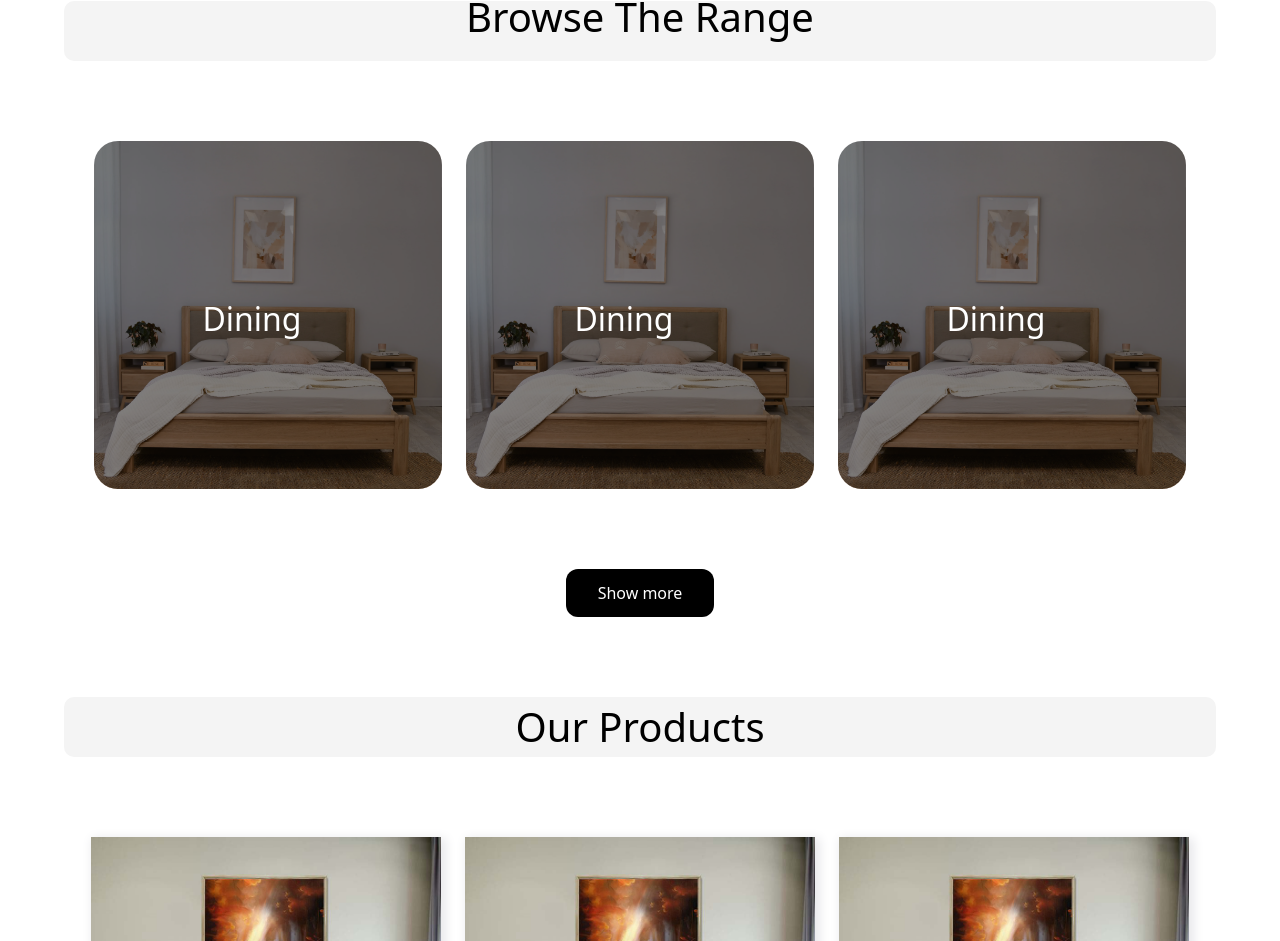
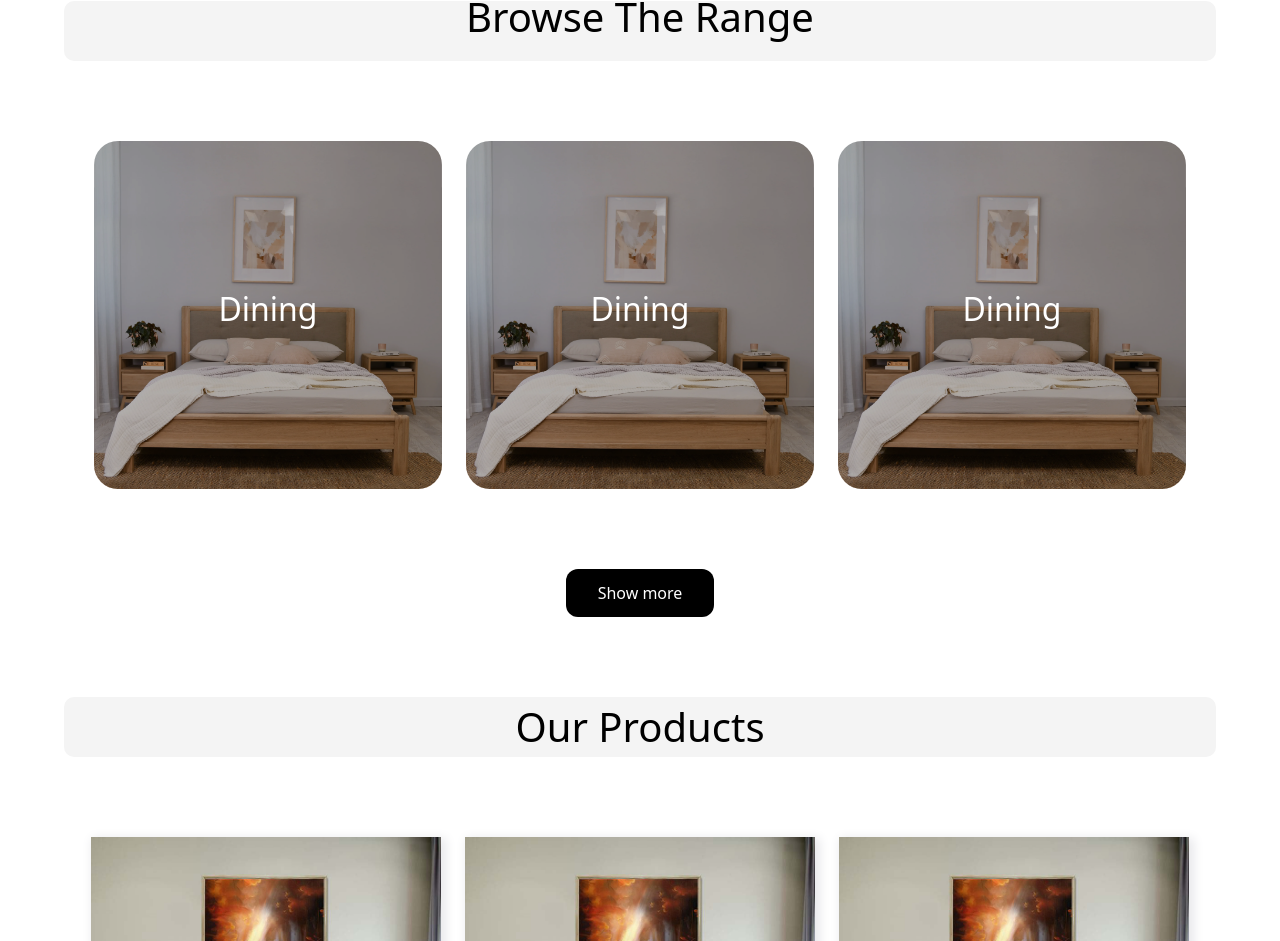
Before and after one commit to xscientisttech/arthodox-react, a React (Create React App) app: page / in a window 1280 px wide. Shown: the part 903-1844 px from the top of the page. Built offline with nearby package versions, Linux system fonts and the light colour scheme.

Commit message:
Category item title fixed

```diff
--- a/src/Components/CategoryItem.jsx
+++ b/src/Components/CategoryItem.jsx
@@ -3,15 +3,20 @@ import bedroomImg from '../assets/images/bedroom.webp'
 
 const CategoryItem = () => {
     return (
-        <div className="relative overflow-hidden">
-            <div className="relative after:content-[''] after:absolute after:w-full after:h-full after:opacity-50 after:rounded-3xl after:left-0 after:top-0 after:bg-[#070707]">
+        <div className="relative overflow-hidden cursor-pointer">
+            <div className="relative after:content-[''] after:absolute after:w-full after:h-full after:opacity-30 after:hover:opacity-0 after:rounded-3xl after:left-0 after:top-0 after:bg-[#070707]">
                 <img
                     src={bedroomImg}
                     alt="image"
                     className="w-[328px] rounded-3xl xl:w-[348px]"
                 />
             </div>
-            <div className="absolute z-[1] text-center md:top-[35%] top-[45%] w-56 sm:w-80 md:p-8 xl:w-[316px] xl:p-10">
+            {/* <div className="absolute z-[1] text-center md:top-[30%] top-[45%] left-[5%] w-56 sm:w-80 md:p-8 xl:w-[316px] xl:p-10">
+                <h2 className="text-[2rem] font-medium text-white mb-3">
+                    Dining
+                </h2>
+            </div> */}
+            <div className="absolute z-[1] text-center w-full h-full flex justify-center items-center top-0">
                 <h2 className="text-[2rem] font-medium text-white mb-3">
                     Dining
                 </h2>
```
